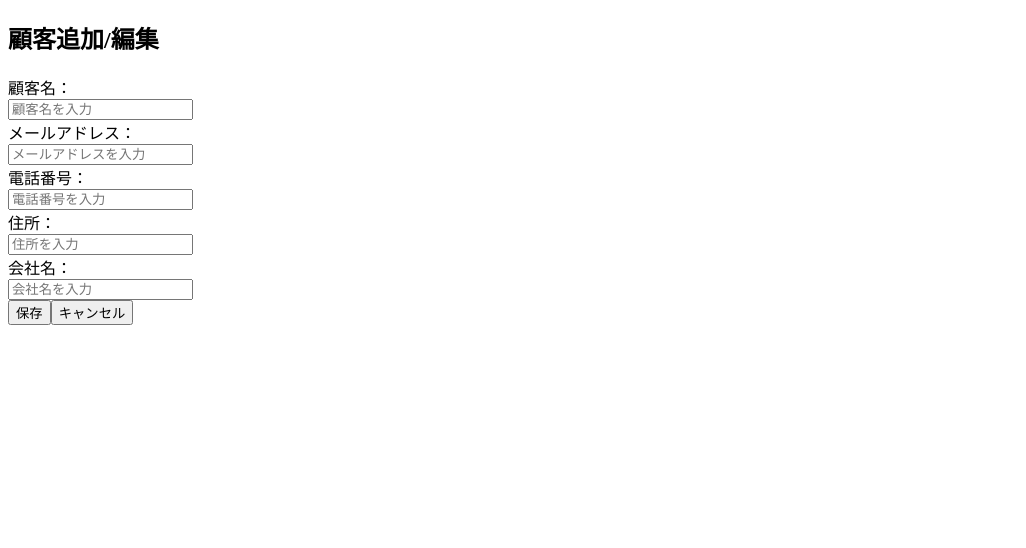
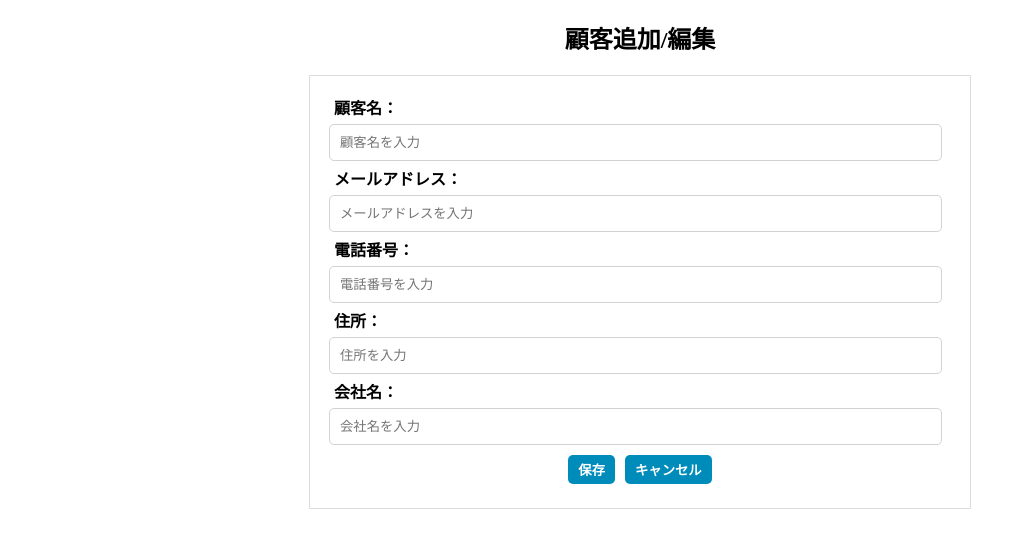
Before and after one commit to matsufuji-shi/customer-management-system_v2, a React (Create React App) app in the folder frontend/: page /form/1 in a window 1280 px wide. Shown: the top 548 px of the page, without its empty margins (0-1026 px from the left). Built offline with nearby package versions, Linux system fonts and the light colour scheme; no server answers.

Commit message:
docs:css

```diff
--- a/frontend/src/App.css
+++ b/frontend/src/App.css
@@ -1,93 +1,83 @@
-/* 全体のスタイル */
-.App {
-  text-align: left;
-  width: 80%;
-  max-width: 800px;
-  margin: 40px auto;
-  font-family: Arial, sans-serif;
-  color: #333;
-  padding: 20px;
-  box-shadow: 0 2px 10px rgba(0, 0, 0, 0.1);
-  border-radius: 8px;
-  background-color: #ffffff;
+/* list,formのページをセンター揃え */
+.listPages,.form,.detail{
+text-align: center;
 }
 
-/* フォームのスタイル */
-.textBox {
-  text-align: center;
-  margin-bottom: 20px;
+/* テーブル設定 */
+.listTable{
+  width: 100%;
+  text-align: left;
+  border: 1px black solid;
+  margin: 10px 0px;
+  border-collapse: collapse
+}
+th,td{
+  border: 1px black solid;
+  padding: 5px;
 }
 
-.textBox input {
-  width: 45%;
-  padding: 10px;
-  margin: 5px 2.5%;
-  border: 1px solid #ccc;
-  border-radius: 4px;
-  font-size: 16px;
+th{
+  background-color: rgb(238 238 238);
 }
 
-.textBox button {
-  padding: 10px 20px;
-  border: none;
-  border-radius: 4px;
-  background-color: #007bff;
-  color: white;
-  font-size: 16px;
-  cursor: pointer;
-  transition: background-color 0.3s;
+td{
+  background-color: rgb(247, 247, 247);
 }
 
-.textBox button:hover {
-  background-color: #0056b3;
+/* ボタン設定 */
+.listBtn,.formBtn,.detailBtn{
+  border: 0px black solid;
+  border-radius: 5px;
+  background-color: #008cba;
+  font-weight: bold;
+  padding: 5px 10px;
+  color: white;
+  margin: 5px;
 }
 
-/* リストのスタイル */
-ul {
-  list-style-type: none;
-  padding-inline-start: 0;
-  margin: 0;
+/* フォームの入力欄センター */
+.formGroup,.detailList{
+  text-align: left;
+  width: 50%;
+  margin: 0 auto;
 }
 
-li {
-  margin: 5px 0;
+/* 入力欄 */
+.formGroup input{
+  width: 95%;
   padding: 10px;
-  background-color: #f8f9fa;
-  border: 1px solid #ddd;
-  border-radius: 4px;
+  border: 1px #d2d2d2 solid;
+  border-radius: 5px;
+}
+.formGroup div{
+  font-weight: bold;
+  margin: 5px;
 }
 
-.user-info {
-  display: flex;
-  justify-content: flex-start; /* 左寄せに変更 */
-  align-items: center;
-  padding: 2px 0;
+/* 編集・追加のみセンター */
+.formButton{
+text-align: center;
 }
 
-.user-info span:first-child {
-  font-weight: bold;
-  margin-right: 10px; /* ラベルとテキストの間のスペースを減らす */
+/* 詳細ページ */
+.detailList,.formGroup{
+  border: 1px #dcdcdc solid;
+  padding: 14px;
 }
 
-.user-info span:last-child {
-  flex-grow: 1;
-  text-align: right;
-  padding-left: 10px;
+.searchBerInput{
+  width: 260px;
+  padding: 10px;
+  margin: 5px;
+  border: 1px #d3d3d3 solid;
+  border-radius: 5px;
 }
 
-/* メディアクエリを追加してレスポンシブ対応 */
-@media (max-width: 600px) {
-  .textBox input, .textBox button {
-    width: 100%;
-    margin: 5px 0;
-  }
-
-  .user-info {
-    flex-direction: column;
-    align-items: flex-start;
-  }
-
-  .user-info span:last-child {
-    text-align: left;
-  }
+.searchBer button{
+  border: 0px black solid;
+  border-radius: 5px;
+  background-color: #11c108;
+  padding: 11px 10px;
+  color: white;
+  margin: 5px;
 }
--- a/frontend/src/components/CustomerDetail.tsx
+++ b/frontend/src/components/CustomerDetail.tsx
@@ -2,6 +2,7 @@ import React, { useState, useEffect } from "react";
 import { useParams, Link, useNavigate } from "react-router-dom";
 import axiosInstance from "../services/api";  // axiosインスタンスをインポート
 import { Customer } from "../types/customer";
+import "../App.css"
 
 
 function CustomerDetail() {
@@ -65,8 +66,8 @@ function CustomerDetail() {
           <p><strong>電話番号:</strong> {list.phone}</p>
           <p><strong>住所:</strong> {list.address}</p>
           <p><strong>会社名:</strong> {list.company_name}</p>
-          <Link to={`/form/${id}`}><button className="detailButton">編集</button></Link>
-          <button onClick={handleDelete} className="detailButton">削除</button>
+          <Link to={`/form/${id}`}><button className="detailBtn">編集</button></Link>
+          <button onClick={handleDelete} className="detailBtn">削除</button>
           </div>
         </>
       ) : (
--- a/frontend/src/components/CustomerForm.tsx
+++ b/frontend/src/components/CustomerForm.tsx
@@ -2,6 +2,7 @@ import React, { useState, useEffect } from "react";
 import { useNavigate, useParams } from "react-router-dom";
 import axiosInstance from "../services/api";
 import {Customer, FormError} from "../types/customer"
+import "../App.css"
 
 interface CustomerFormProps {
     onListAdded?: () => void;
@@ -141,11 +142,11 @@ const handleCancel = (): void => {
 };
 
     return (
-    <div>
+    <div className="form">
         <h2 className="title">顧客追加/編集</h2>
 
         <form onSubmit={handleSave} className="formGroup">
-        <div className="form">
+        <div>
             <div>顧客名：</div>
             <input
             type="text"
@@ -198,9 +199,9 @@ const handleCancel = (): void => {
             <br/>
         </div>
         <div className="formButton">
-            <button type="submit">{isEditing ? "保存" : "追加"}</button>
+            <button type="submit" className="formBtn">{isEditing ? "保存" : "追加"}</button>
             {isEditing && (
-            <button type="button" onClick={handleCancel}>
+            <button type="button" onClick={handleCancel} className="formBtn">
                 キャンセル
             </button>
             )}
--- a/frontend/src/components/CustomerList.tsx
+++ b/frontend/src/components/CustomerList.tsx
@@ -3,6 +3,8 @@
     import { getLists } from "../pages/CustomerListPage";
     import { Customer } from "../types/customer";
     import SearchBar from "./SearchBar";
+    import "../App.css"
+
 
     function CustomerList() {
         const [customer, setCustomer] = useState<Customer[]>([]);
@@ -52,11 +54,11 @@
 
 
         return (
-        <div>
+        <div className="listPages">
             <h1>顧客一覧</h1>
             <SearchBar searchToData={searchToData}/>
 
-            <table>
+            <table className="listTable">
             <thead>
                 <tr>
                 {listHeader.map((header, i) => (
@@ -73,7 +75,7 @@
                     <td>{cust.phone}</td>
                     <td>{cust.company_name}</td>
                     <td>
-                    <button onClick={() => goToGetCustomers(cust.id)}>
+                    <button onClick={() => goToGetCustomers(cust.id)} className="listBtn">
                         詳細
                     </button>
                     </td>
--- a/frontend/src/components/SearchBar.tsx
+++ b/frontend/src/components/SearchBar.tsx
@@ -1,5 +1,6 @@
 import React, {  useState} from "react";
 import { useNavigate } from "react-router-dom";
+import "../App.css"
 
 type SearchBarProps = {
   searchToData: (SearchBarData: string) => void;
```
